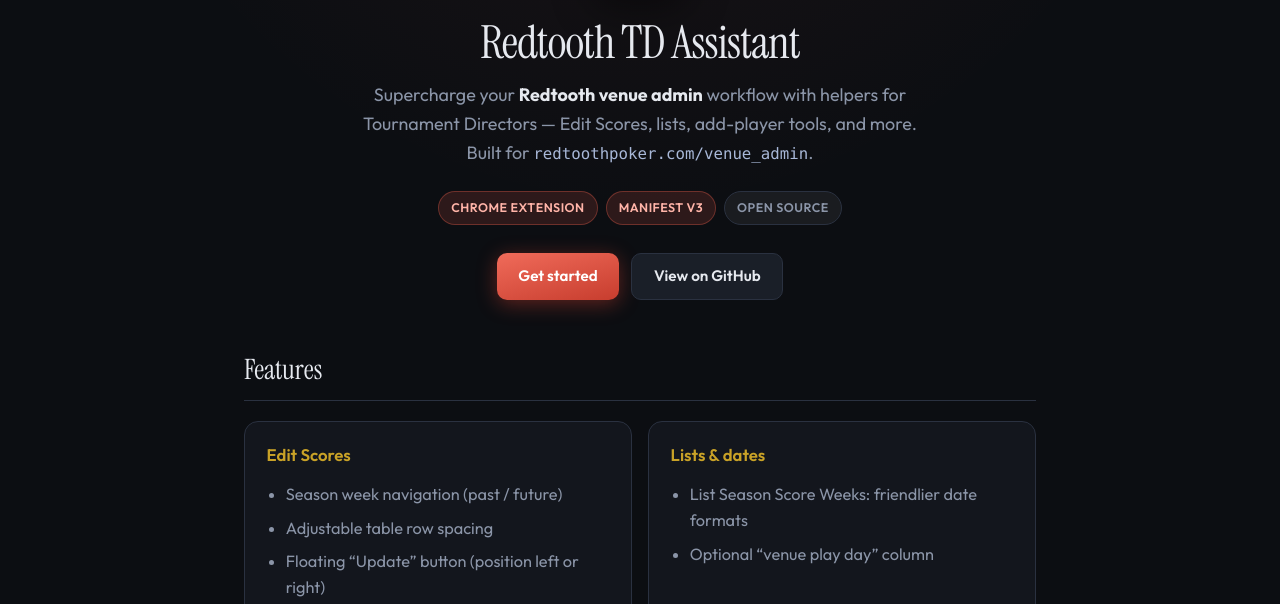
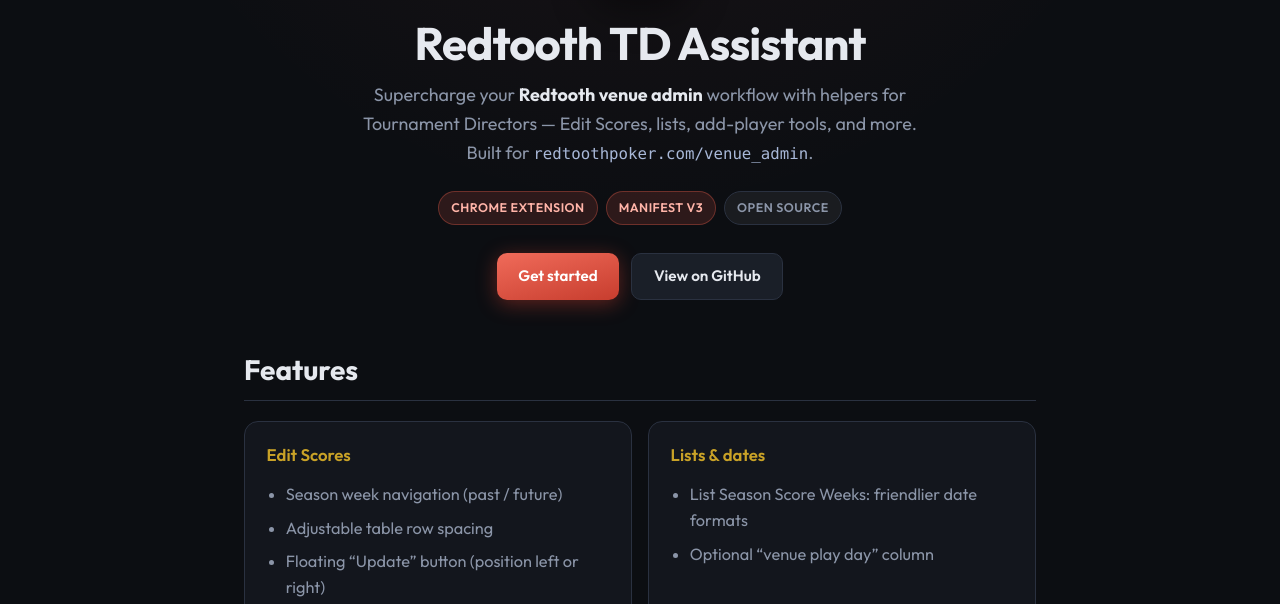
Before and after one commit to hopeypants/redtooth-td-assistant, a browser extension: page docs/index.html in a window 1280 px wide. Shown: the part 191-795 px from the top of the page. Drawn offline with Linux system fonts and the light colour scheme.

Commit message:
Initial commit

```diff
--- a/docs/index.html
+++ b/docs/index.html
@@ -11,7 +11,7 @@
     <link rel="preconnect" href="https://fonts.googleapis.com" />
     <link rel="preconnect" href="https://fonts.gstatic.com" crossorigin />
     <link
-      href="https://fonts.googleapis.com/css2?family=Outfit:wght@400;500;600;700&family=Instrument+Serif:ital@0;1&display=swap"
+      href="https://fonts.googleapis.com/css2?family=Outfit:wght@400;500;600;700&display=swap"
       rel="stylesheet"
     />
     <style>
@@ -120,9 +120,9 @@
       }
 
       .hero h1 {
-        font-family: 'Instrument Serif', Georgia, serif;
+        font-family: Outfit, system-ui, sans-serif;
         font-size: clamp(2.1rem, 5vw, 2.85rem);
-        font-weight: 400;
+        font-weight: 700;
         line-height: 1.15;
         margin: 0 0 0.75rem;
         letter-spacing: -0.02em;
@@ -214,9 +214,9 @@
 
       /* Sections */
       h2.section-title {
-        font-family: 'Instrument Serif', Georgia, serif;
+        font-family: Outfit, system-ui, sans-serif;
         font-size: 1.75rem;
-        font-weight: 400;
+        font-weight: 700;
         margin: 0 0 1.25rem;
         padding-bottom: 0.5rem;
         border-bottom: 1px solid var(--border);
```
